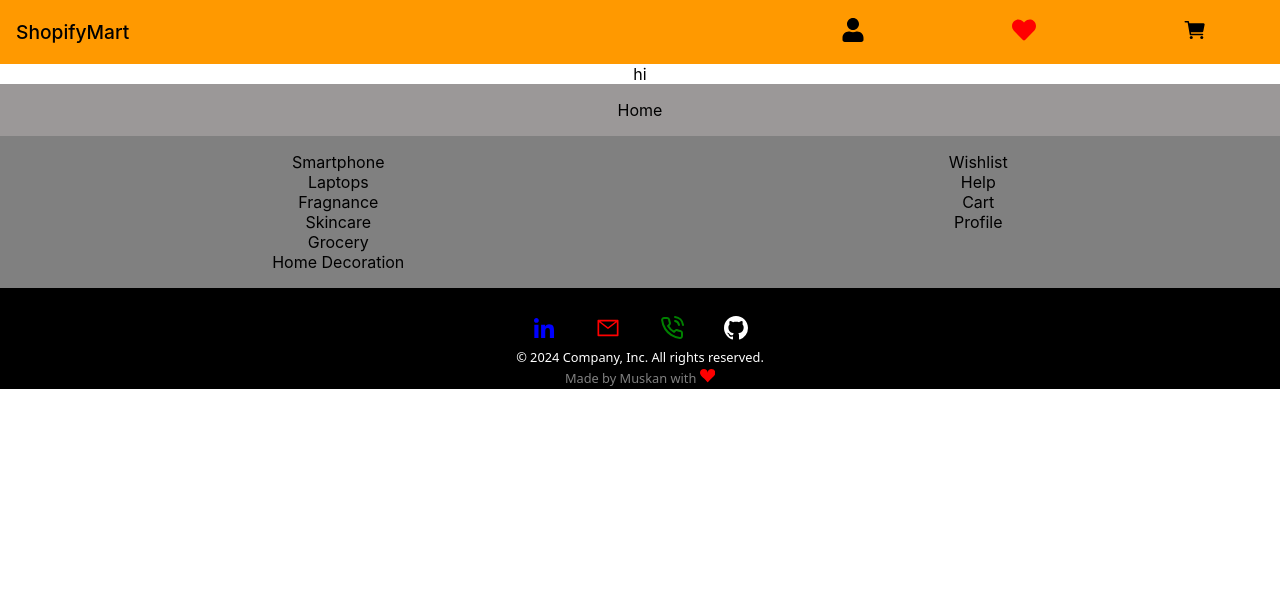
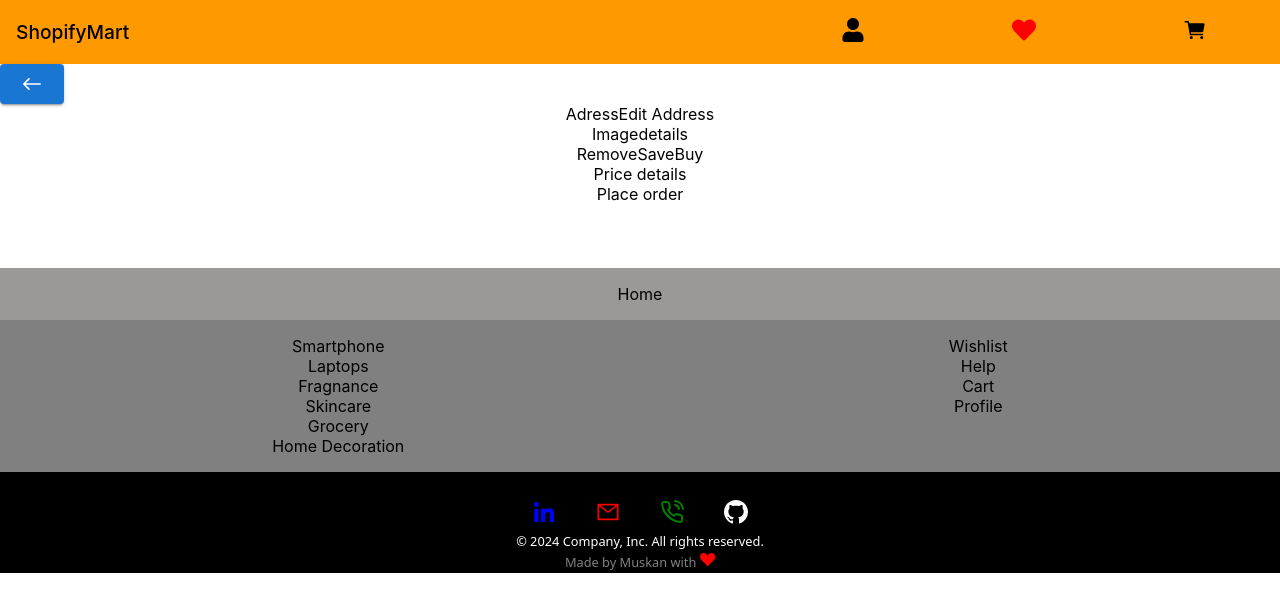
Before and after one commit to MuskanSrivastava8/shopifymart, a React (Create React App) app: page /shopifymart/DetailPage in a window 1280 px wide. Shown: the top 612 px of the page. Built offline with nearby package versions, Linux system fonts and the light colour scheme.

Commit message:
Detail page added

```diff
--- a/src/Component/DetailPage/detailPage.js
+++ b/src/Component/DetailPage/detailPage.js
@@ -1,7 +1,52 @@
-import React from "react";
+import React, { useState } from "react";
+import Button from "@mui/material/Button";
+import { IoIosArrowRoundBack } from "react-icons/io";
+import { Navigate } from "react-router-dom";
+import "./detailPage.scss";
 
 const DetailPage = (catagoryName) => {
-  return <React.Fragment>hi</React.Fragment>;
+  const [showCatagoryPage, setshowCatagoryPage] = useState(false);
+  const navigateToCatagoryPage = () => {
+    setshowCatagoryPage(true);
+  };
+
+  return (
+    <React.Fragment>
+      {showCatagoryPage ? (
+        <Navigate to="/CatagoryDetail" replace={true} />
+      ) : null}
+
+      <div className="detail_page_Main">
+        <div className="detailPage_btn">
+          <Button
+            variant="contained"
+            size="small"
+            onClick={navigateToCatagoryPage}
+          >
+            <IoIosArrowRoundBack style={{ fontSize: "2rem" }} />
+          </Button>
+        </div>
+        <div className="detailPage_data_main">
+          <div className="detailPage_Address">
+            <div>Adress</div>
+            <div>Edit Address</div>
+          </div>
+          <div className="detailPage_image_data">
+            <div>Image</div>
+            <div>details</div>
+          </div>
+          <div className="detailPage_btn">
+            <div>Remove</div>
+            <div>Save</div>
+            <div>Buy</div>
+          </div>
+          <div className="detailPage_">Price details</div>
+          <div className="detailPage_">Place order</div>
+        </div>
+        </div>
+
+    </React.Fragment>
+  );
 };
 
 export default DetailPage;
--- /dev/null
+++ b/src/Component/DetailPage/detailPage.scss
@@ -0,0 +1,30 @@
+.detail_page_Main{
+margin-bottom: 4rem;
+}
+
+.detailPage_btn{
+    display: flex;
+    position: sticky;
+    top: 4rem;
+    left: 0rem;
+    z-index: 1;
+}
+.detailPage_data_main{
+    display: flex;
+    align-items: center;
+    justify-content: center;
+    flex-direction: column;
+}
+.detailPage_Address{
+    display: flex;
+    flex-direction: row;
+}
+.detailPage_image_data{
+    display: flex;
+    flex-direction: row;
+
+}
+.detailPage_Btn{
+    display: flex;
+    flex-direction: row;
+}
--- a/src/Component/ProductPage/ItemCard.js
+++ b/src/Component/ProductPage/ItemCard.js
@@ -3,7 +3,8 @@ import { FaHeart } from "react-icons/fa";
 import "./itemCard.scss";
 import Rating from "@mui/material/Rating";
 import { Navigate } from "react-router-dom";
-
+import { updateItemSelected } from "../../Store/store";
+import { useDispatch } from "react-redux";
 
 function ItemCard(itemsData) {
   const itemsDataRes = itemsData.itemsData;
@@ -13,9 +14,12 @@ function ItemCard(itemsData) {
   ).toFixed(2);
   const [value, setValue] = React.useState(itemsDataRes.rating);
   const [showDetailPage, setshowDetailPage] = useState(false);
+  const dispatch = useDispatch();
 
   const navigateToDetailPage = () => {
-    console.log(itemsDataRes);
+    console.log(itemsDataRes.id);
+    dispatch(updateItemSelected(itemsDataRes.id));
+
     setshowDetailPage(true);
   };
   return (
--- a/src/Store/store.js
+++ b/src/Store/store.js
@@ -7,6 +7,7 @@ export const storeSlice = createSlice({
     wishlist: [],
     cart: [],
     catagorySelected: undefined,
+    itemSelected: undefined,
     theme: [],
   },
   reducers: {
@@ -20,7 +21,11 @@ export const storeSlice = createSlice({
 
     updateCatagorySelected : (storeSlice, action) => {
       storeSlice.catagorySelected=action.payload;
+    },
+
+    updateItemSelected : (storeSlice, action) => {
+      storeSlice.itemSelected=action.payload;
     }
   },
 });
-export const { addWishlistAction, updateItemDataAction, updateCatagorySelected } = storeSlice.actions;
+export const { addWishlistAction, updateItemDataAction, updateCatagorySelected , updateItemSelected} = storeSlice.actions;
```
